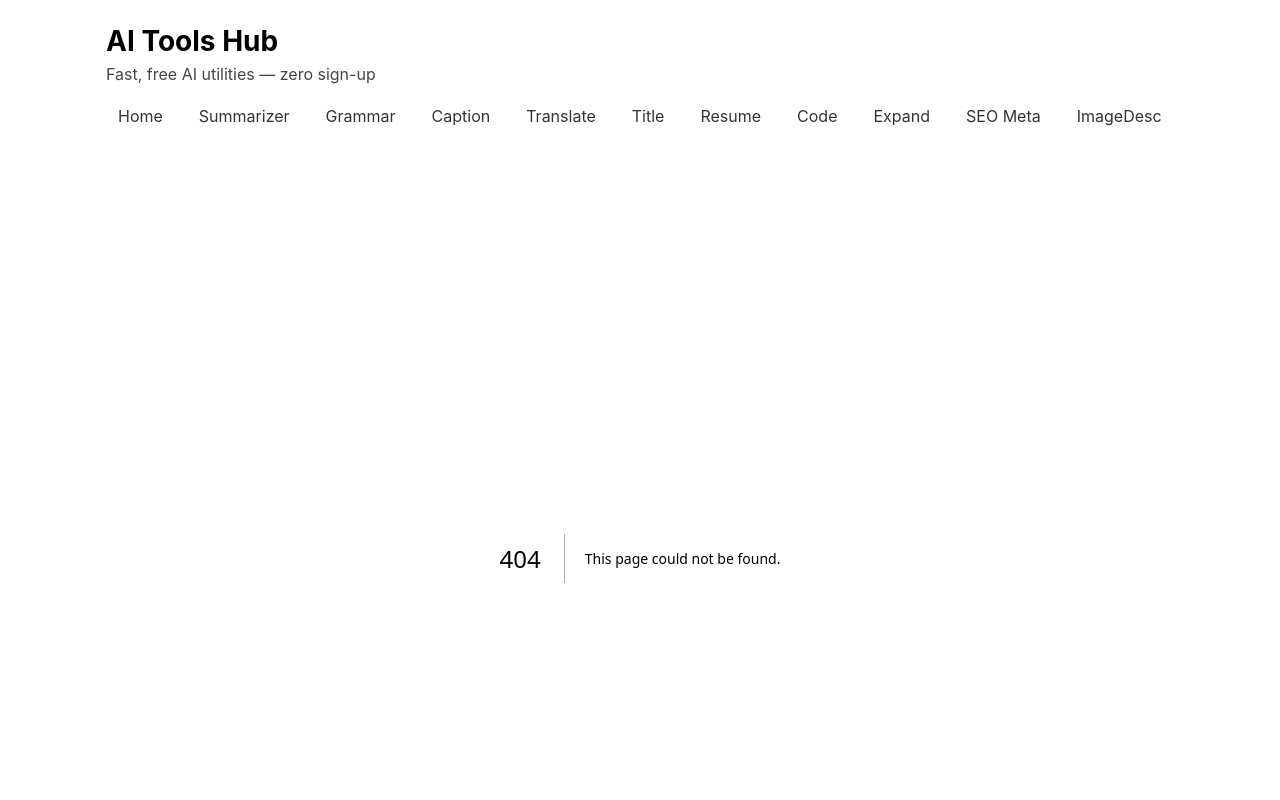
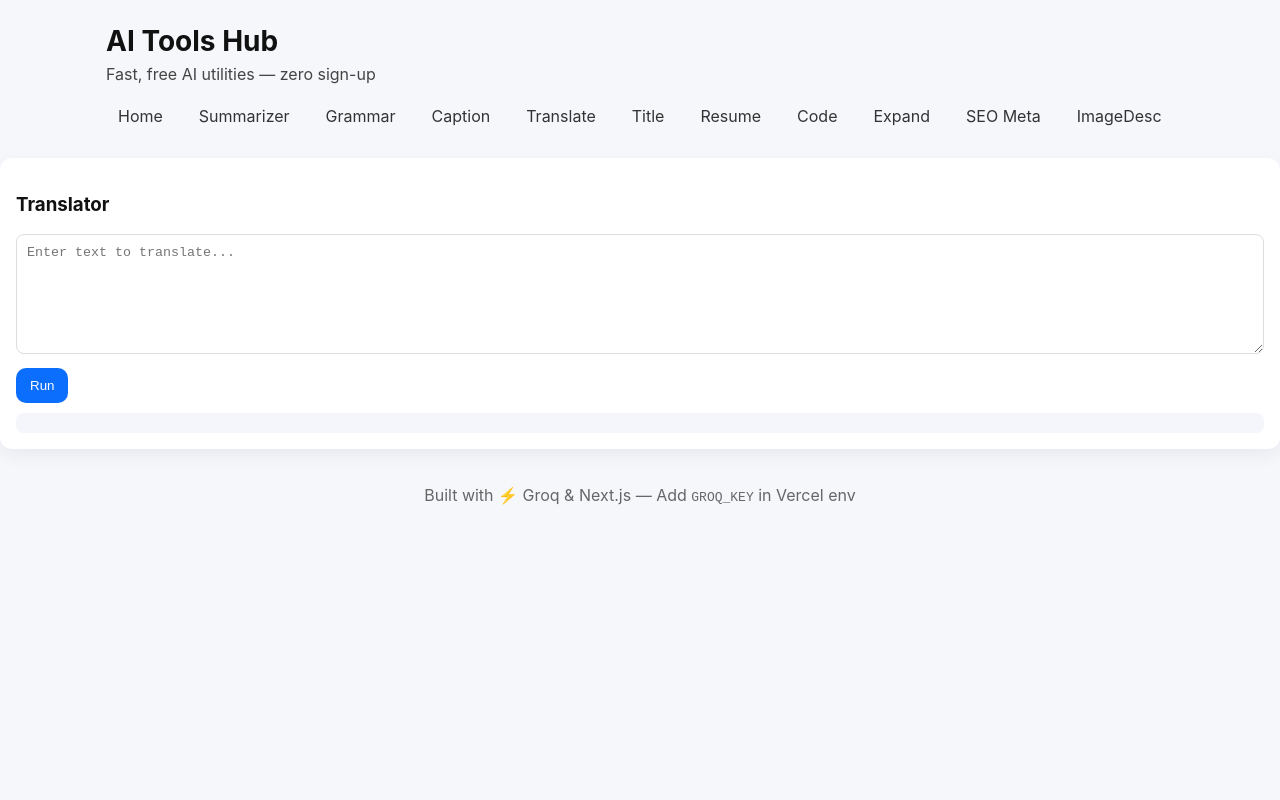
Before and after one commit to silunaya/ai-tools-hub, a Next.js app: page /tools/translate in a window 1280 px wide. Before the commit this address had no page. Shown: the top 800 px of the page. Built offline with nearby package versions, Linux system fonts and the light colour scheme.

Commit message:
Create page.jsx

```diff
--- /dev/null
+++ b/app/tools/translate/page.jsx
@@ -0,0 +1,11 @@
+import ToolForm from "../../components/ToolForm";
+
+export default function Translate() {
+  return (
+    <ToolForm
+      apiPath="/api/translate"
+      label="Translator"
+      placeholder="Enter text to translate..."
+    />
+  );
+}
```
